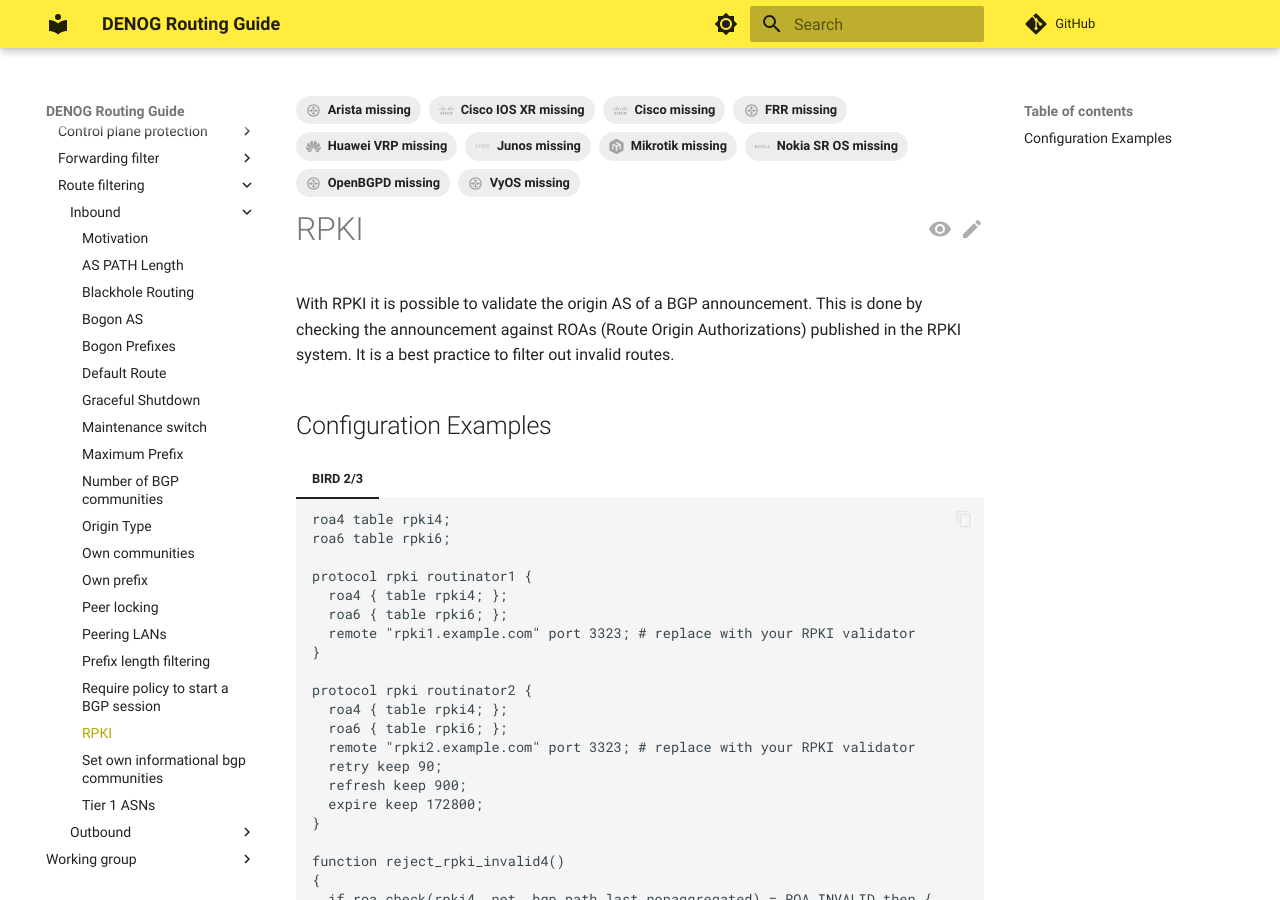
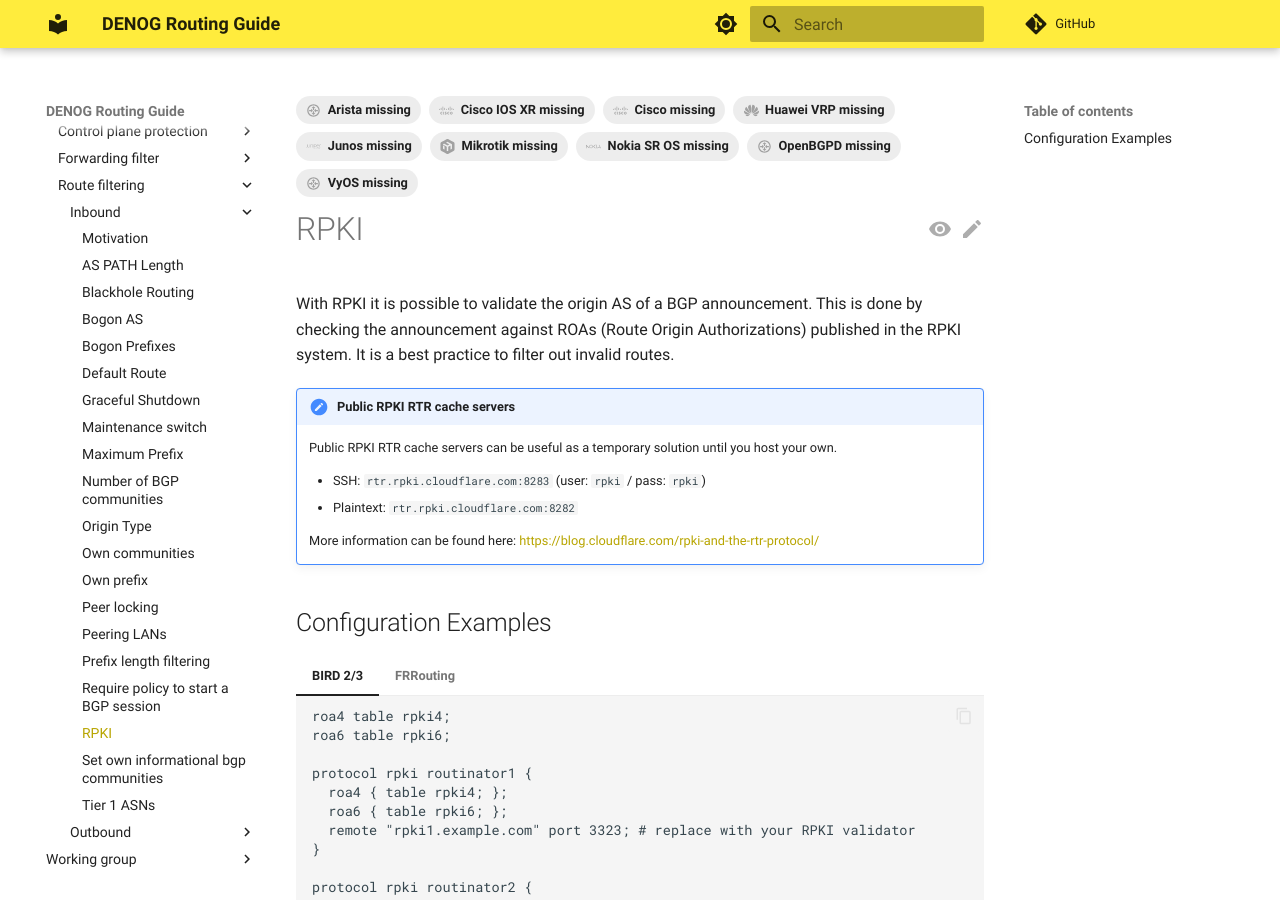
Before and after one commit to denog/routing-guide, an MkDocs documentation site: the page built from docs/guides/route_filtering/inbound/rpki.md, in a window 1280 px wide and 900 px high. Built offline with MkDocs 1.6.1 and Material for MkDocs 9.7.7, drawn with Linux system fonts in a browser that asks for light colours; comment, search, counter and statistics services are not loaded.

Commit message:
route_filtering/inbound/rpki: add frr

````diff
--- a/docs/guides/route_filtering/inbound/rpki.md
+++ b/docs/guides/route_filtering/inbound/rpki.md
@@ -3,7 +3,6 @@
   - Arista missing
   - Cisco missing
   - Cisco IOS XR missing
-  - FRR missing
   - Huawei VRP missing
   - Junos missing
   - Mikrotik missing
@@ -15,6 +14,17 @@
 # RPKI
 
 With RPKI it is possible to validate the origin AS of a BGP announcement. This is done by checking the announcement against ROAs (Route Origin Authorizations) published in the RPKI system. It is a best practice to filter out invalid routes.
+
+<!-- https://ripe79.ripe.net/presentations/40-RIPE79-Cloudflares-RPKI-validator.pdf (slide 34) -->
+!!! note "Public RPKI RTR cache servers"
+    Public RPKI RTR cache servers can be useful as a temporary solution
+    until you host your own.
+
+    - SSH: `rtr.rpki.cloudflare.com:8283` (user: `rpki` / pass: `rpki`)
+    - Plaintext: `rtr.rpki.cloudflare.com:8282`
+
+    More information can be found here:
+    <https://blog.cloudflare.com/rpki-and-the-rtr-protocol/>
 
 ## Configuration Examples
 
@@ -73,3 +83,40 @@
       };
     }
     ```
+
+=== "FRRouting"
+    bpgd must be started with `-M rpki`, otherwise you get "Unknown command: rpki" errors. See
+    [docs.frrouting.org/en/latest/bgp.html#enabling-rpki](https://docs.frrouting.org/en/latest/bgp.html#enabling-rpki)
+    for more details.
+
+    ```
+    rpki
+      rpki cache ssh rtr.rpki.example.com source 198.51.100.223 8283 rpki ./.ssh/id_rsa preference 1
+      rpki cache tcp rtr.rpki.example.com 8282 preference 2
+    exit
+
+    router bgp 64496
+      ! wait for RPKI cache server availablity to establish peering (requires frr >= 10.5)
+      !neighbor 198.51.100.1 rpki strict
+
+      address-family ipv4
+        neighbor 198.51.100.1 route-map rpki in
+      exit-address-family
+
+      address-family ipv6
+        neighbor 198.51.100.1 route-map rpki in
+      exit-address-family
+    exit
+
+    ! drop invalid prefixes
+    route-map rpki deny 10
+      match rpki invalid
+
+    route-map rpki permit 20
+      match rpki notfound
+      set local-preference 100
+
+    route-map rpki permit 30
+      match rpki valid
+      set local-preference 200
+    ```
````
